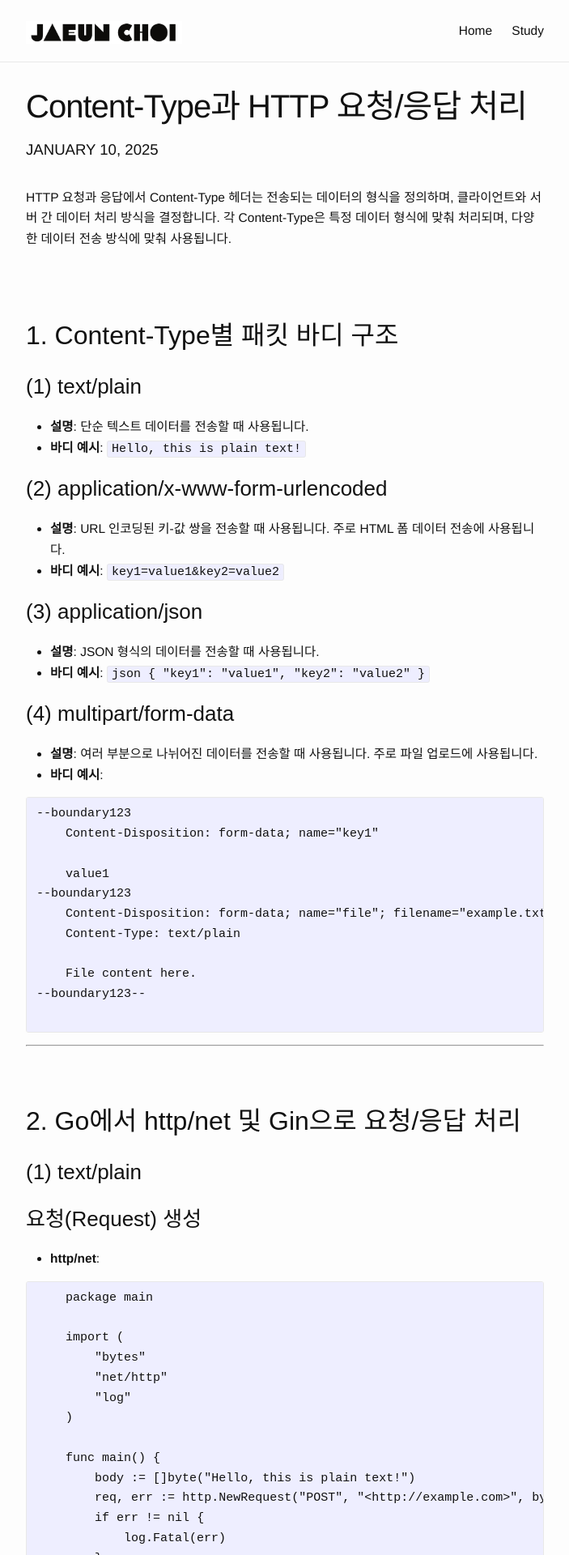
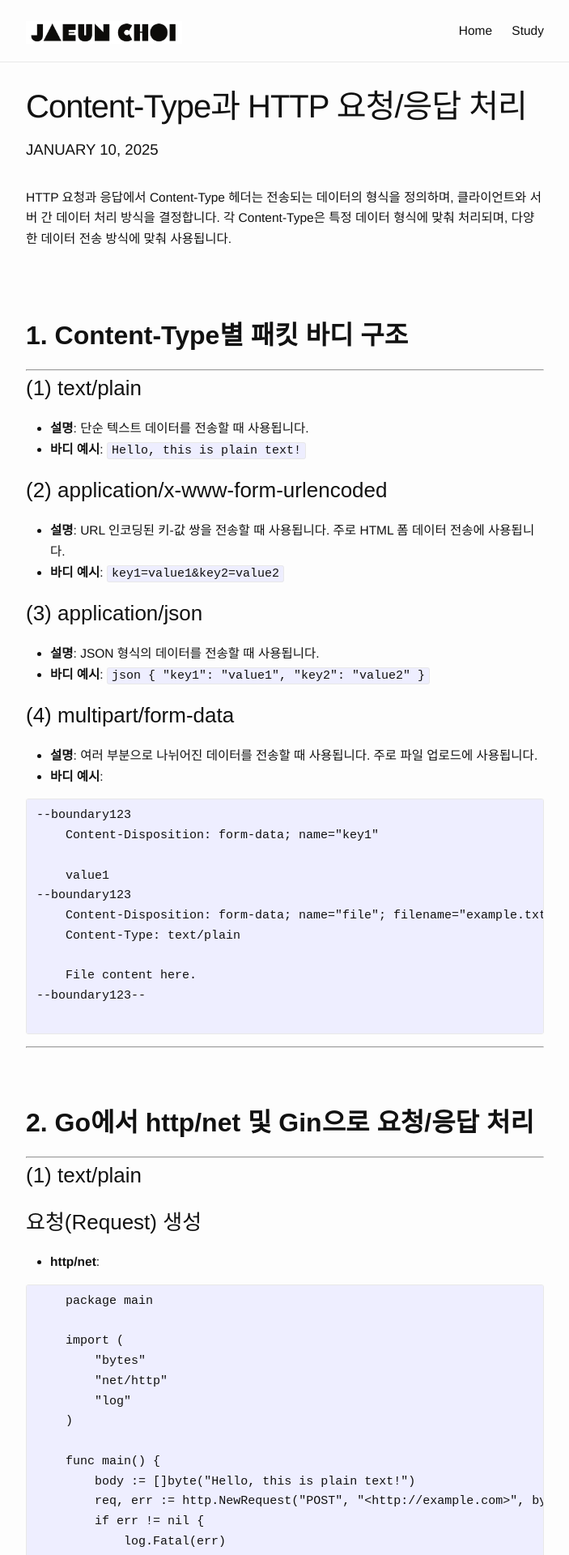
Before and after one commit to Jaeun-Choi98/jaeun-choi98.github.io, a Jekyll site: the page built from _posts/2025-01-10-rest(1).md, in a window 1280 px wide. Shown: the top 1920 px of the page at 81% size, without its empty margins (288-991 px from the left). Built offline with Jekyll 4.4.1, drawn with Linux system fonts in a browser that asks for light colours.

Commit message:
modfiy rest post

````diff
--- a/_posts/2025-01-10-rest(1).md
+++ b/_posts/2025-01-10-rest(1).md
@@ -10,7 +10,9 @@ HTTP 요청과 응답에서 Content-Type 헤더는 전송되는 데이터의 형
 <br>
 <br>
 
-## 1. Content-Type별 패킷 바디 구조
+## **1. Content-Type별 패킷 바디 구조**
+
+---
 
 ### (1) text/plain
 
@@ -51,7 +53,9 @@ HTTP 요청과 응답에서 Content-Type 헤더는 전송되는 데이터의 형
 <br>
 <br>
 
-## 2. Go에서 http/net 및 Gin으로 요청/응답 처리
+## **2. Go에서 http/net 및 Gin으로 요청/응답 처리**
+
+---
 
 ### (1) text/plain
 
@@ -105,6 +109,8 @@ HTTP 요청과 응답에서 Content-Type 헤더는 전송되는 데이터의 형
  }
 
 ```
+
+<br>
 
 ### (2) application/x-www-form-urlencoded
 
@@ -190,6 +196,8 @@ func main() {
 
 ```
 
+<br>
+
 ### (3) application/json
 
 ### 요청(Request) 생성
@@ -255,6 +263,8 @@ func main() {
  }
 
 ```
+
+<br>
 
 ### (4) multipart/form-data
 
````
